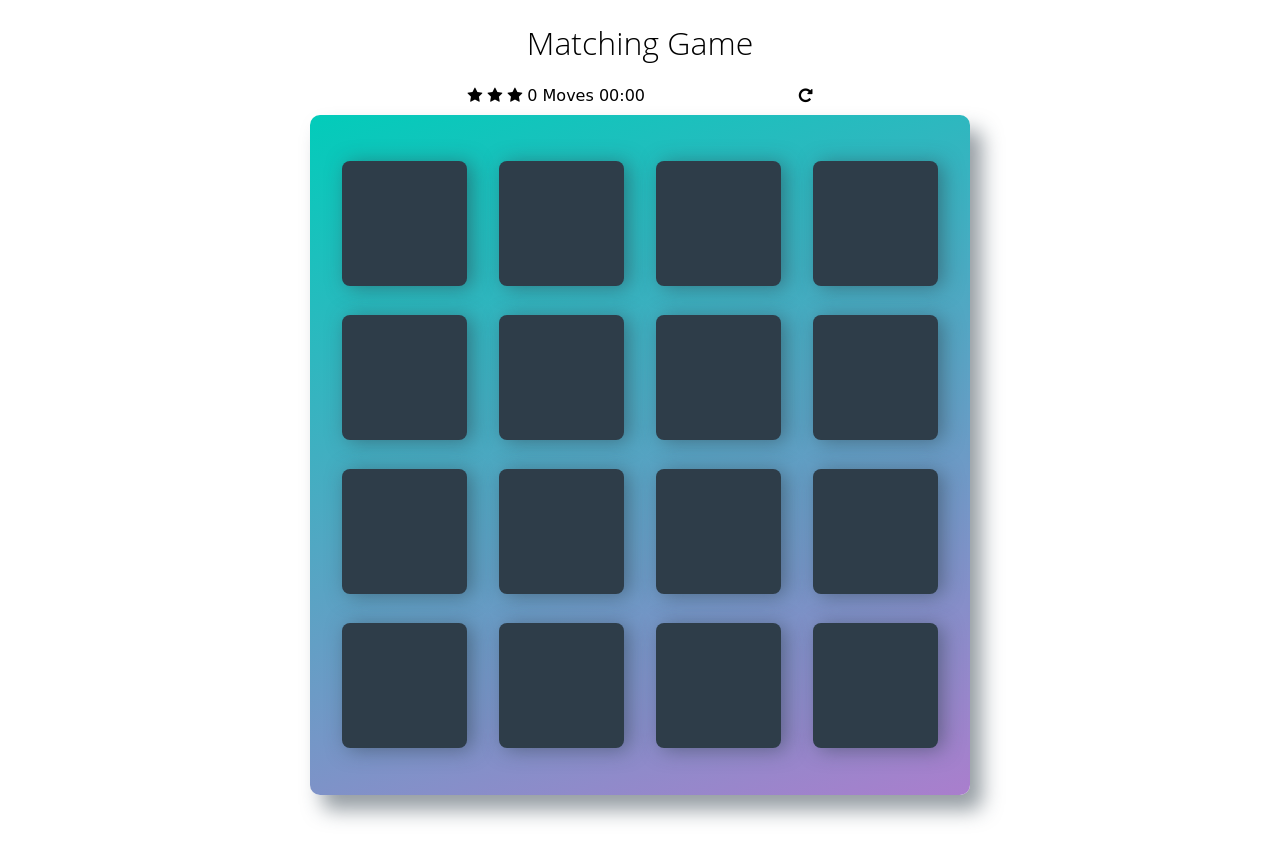
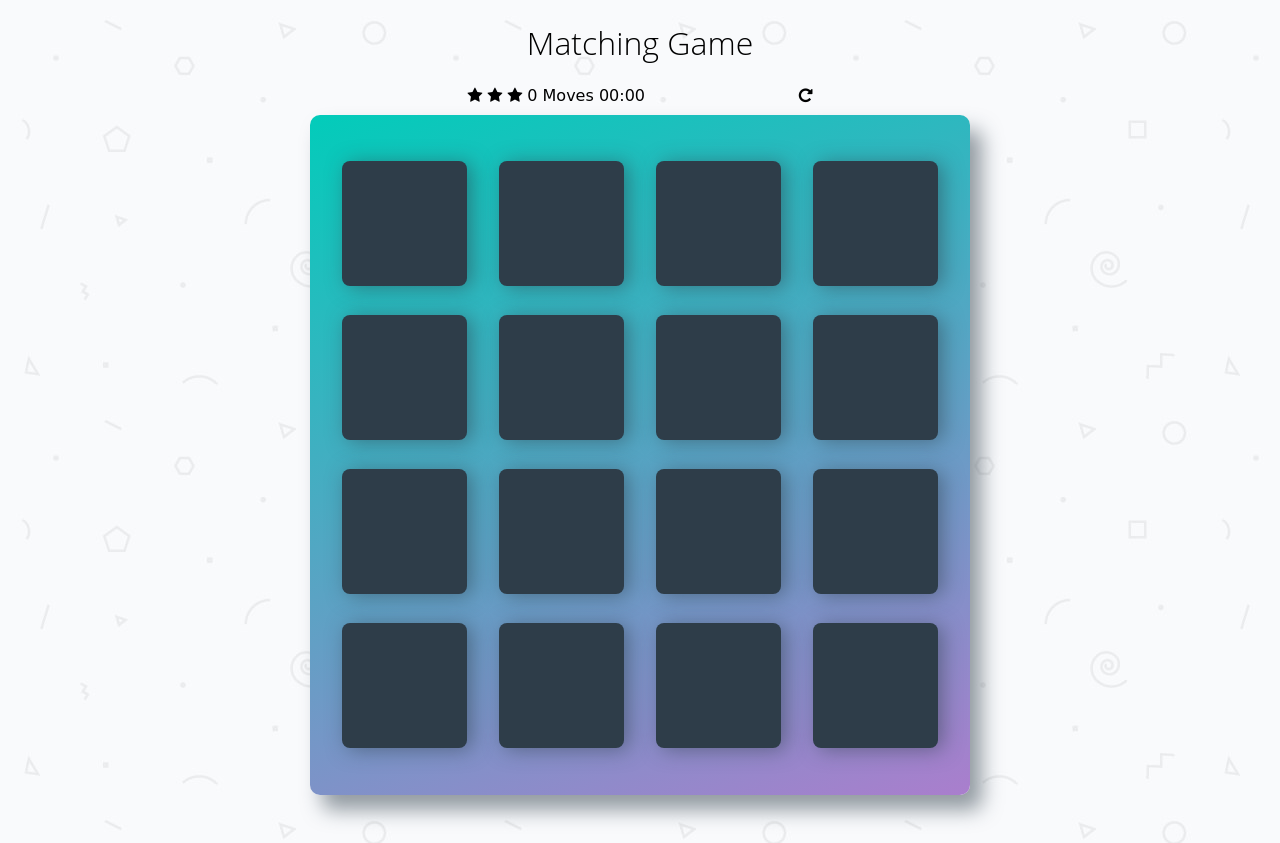
Before and after one commit to shaelaw/Memory-Game, a plain HTML site: page index.html in a window 1280 px wide. Drawn offline with Linux system fonts and the light colour scheme; a web font is replaced by a local one.

Commit message:
Update app.css

```diff
--- a/css/app.css
+++ b/css/app.css
@@ -11,7 +11,7 @@ html, body {
     padding: 0;
 }
 body {
-    background: #ffffff url('../img/geometry2.png');
+    background: #ffffff url('../img/geometry2.jpg');
     /* Background pattern from Subtle Patterns */
     font-family: 'Coda', cursive;
 }
```
